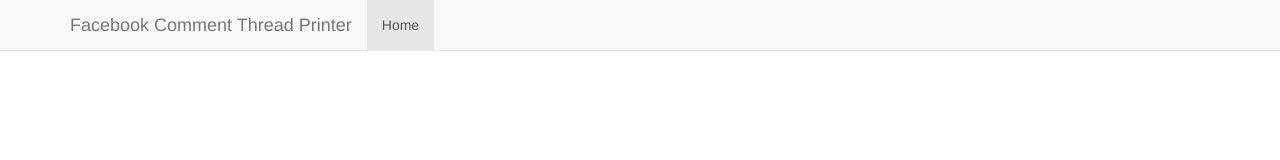
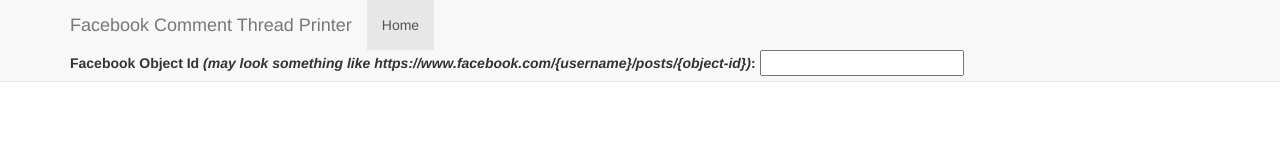
Before and after one commit to richardlthomas/fb-thread-printer, a website: page public/index.html in a window 1280 px wide. Shown: the top 160 px of the page. Drawn offline with nearby package versions, Linux system fonts and the light colour scheme; some packages are replaced by stand-ins of ours; no server answers.

Commit message:
Adding object id field to index

```diff
--- a/public/index.html
+++ b/public/index.html
@@ -53,6 +53,10 @@
             <li class="active"><a href="#/">Home</a></li>
           </ul>
         </div>
+        <label>
+           Facebook Object Id <em>(may look something like https://www.facebook.com/{username}/posts/{object-id})</em>:
+           <input type="text" name="lastName" ng-model="user.last">
+        </label>
       </div>
     </nav>
     <!-- Dynamically render templates -->
```
